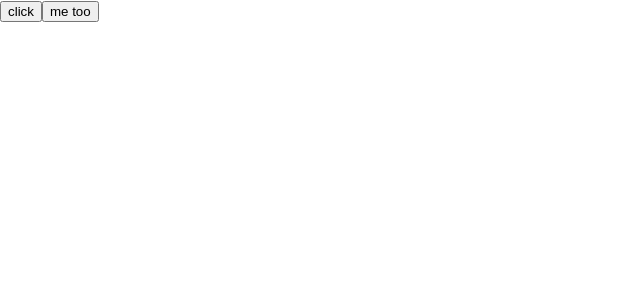
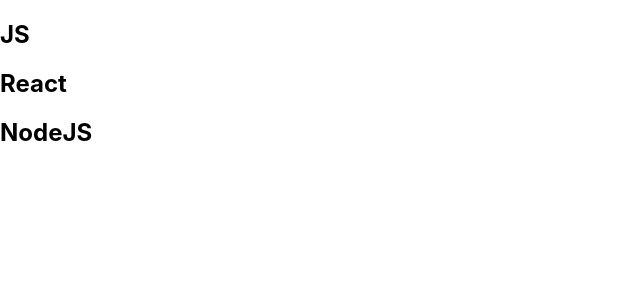
Before and after one commit to MichaelZolotov77/Nepom_react_block_7, a React (Create React App) app: page / in a window 1280 px wide. Shown: the top 300 px of the page, without its empty margins (0-640 px from the left). Built offline with nearby package versions, Linux system fonts and the light colour scheme.

Commit message:
useContext

```diff
--- a/src/App.js
+++ b/src/App.js
@@ -1,10 +1,12 @@
-import { State } from "./hooks/State";
+// import { State } from "./hooks/State";
+import { Context } from "./hooks/Context";
+import { Books } from "./components/Books";
 
 function App() {
   return (
-    <div className="App">
-      <State />
-    </div>
+    <Context>
+      <Books />
+    </Context>
   );
 }
 
--- /dev/null
+++ b/src/components/Book.jsx
@@ -0,0 +1,7 @@
+import React, { useContext } from "react";
+import { CustomContext } from "../hooks/Context";
+
+export function Book(props) {
+  const { removeBook } = useContext(CustomContext);
+  return <h2 onClick={() => removeBook(props.id)}>{props.title}</h2>;
+}
--- /dev/null
+++ b/src/components/Books.jsx
@@ -0,0 +1,16 @@
+import React, { useContext } from "react";
+import { CustomContext } from "../hooks/Context";
+
+import { Book } from "./Book";
+
+export function Books() {
+  const { books = [] } = useContext(CustomContext);
+  console.log(books);
+  return (
+    <div className="books">
+      {books.map((book) => {
+        return <Book key={book.id} {...book} />;
+      })}
+    </div>
+  );
+}
--- /dev/null
+++ b/src/hooks/Context.jsx
@@ -0,0 +1,31 @@
+import React, { createContext, useState } from "react";
+
+export const CustomContext = createContext();
+
+export const Context = (props) => {
+  const [books, setBooks] = useState([
+    { id: 1, title: "JS" },
+    { id: 2, title: "React" },
+    { id: 3, title: "NodeJS" },
+  ]);
+
+  const addBook = (book) => {
+    setBooks([book, ...books]);
+  };
+
+  const removeBook = (id) => {
+    setBooks(books.filter((book) => book.id !== id));
+  };
+
+  const value = {
+    books,
+    addBook,
+    removeBook,
+  };
+
+  return (
+    <CustomContext.Provider value={value}>
+      {props.children}
+    </CustomContext.Provider>
+  );
+};
```
Also changed, not shown: public/index.html (+0 -23 lines).
